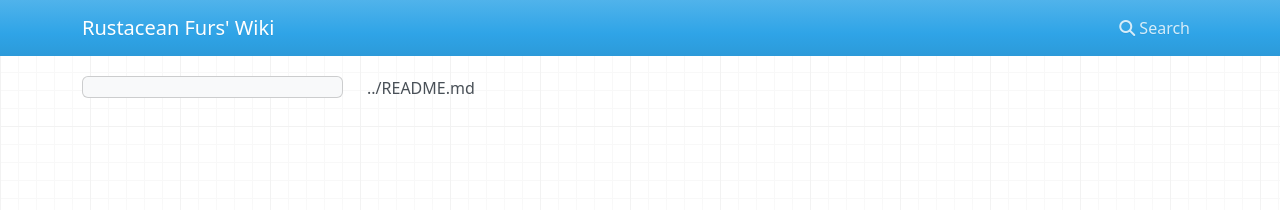
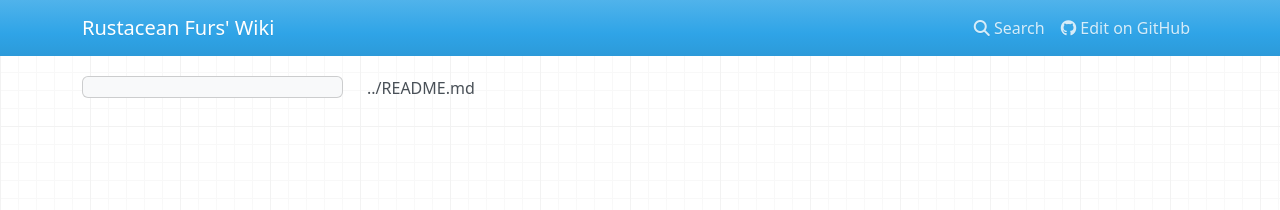
Before and after one commit to rustfurs/wiki, an MkDocs documentation site: the page built from docs/index.md, in a window 1280 px wide. Shown: the top 210 px of the page. Built offline with MkDocs 1.6.1, drawn with Linux system fonts in a browser that asks for light colours; nearby versions of some CDN libraries.

Commit message:
Add links to edit pages on Github

```diff
--- a/mkdocs.yml
+++ b/mkdocs.yml
@@ -1,4 +1,6 @@
 site_name: Rustacean Furs' Wiki
+repo_url: https://github.com/rustfurs/wiki/
+edit_uri: edit/main/docs/
 
 nav:
   - FAQ: faq.md
```
